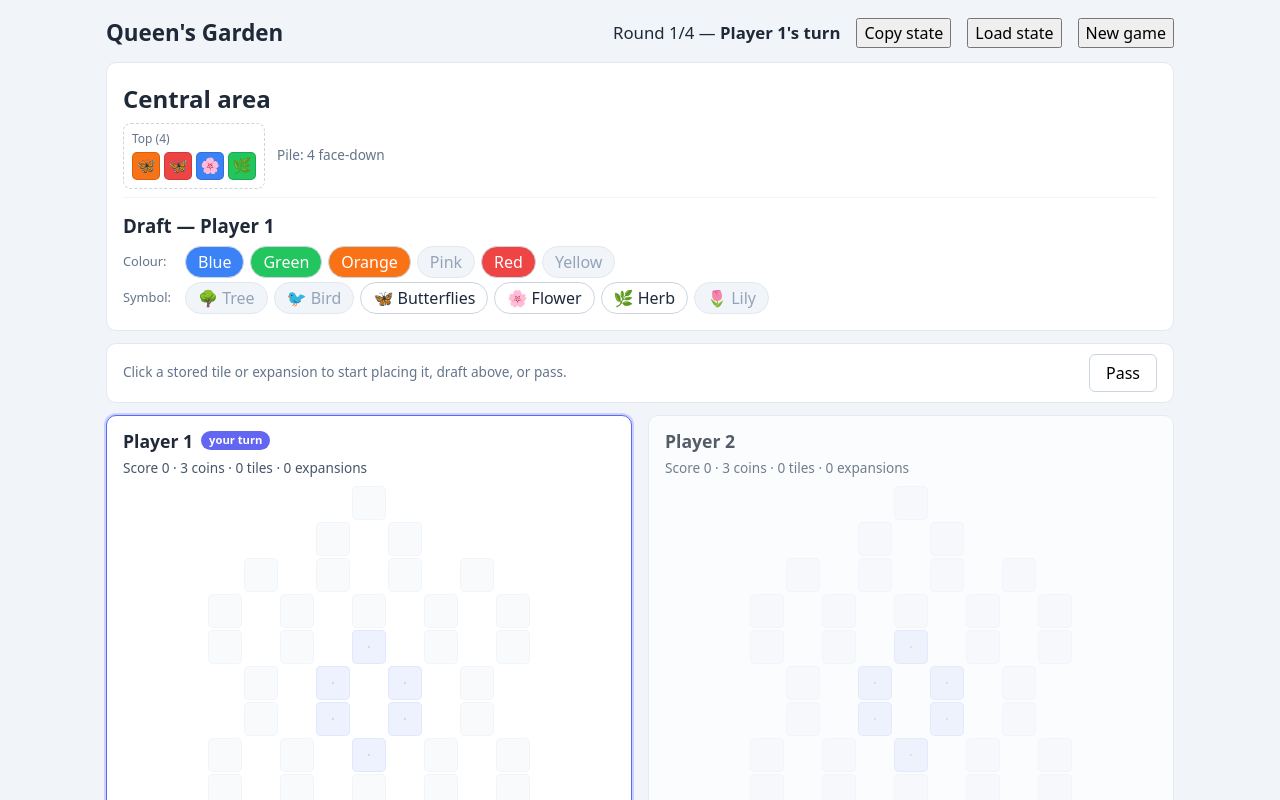
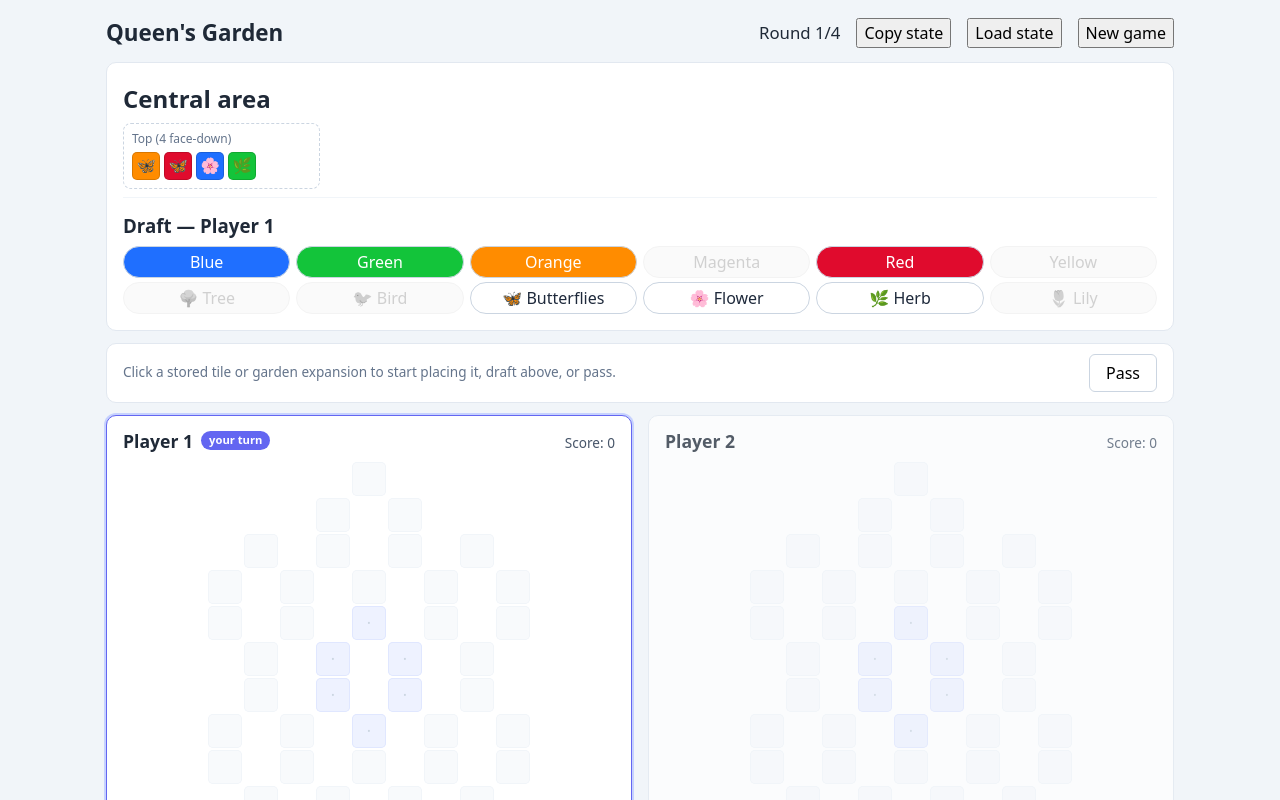
Before and after one commit to johnbillion/giochiamo, a React (Vite) app: page / in a window 1280 px wide. Shown: the top 800 px of the page. Built offline with nearby package versions, Linux system fonts and the light colour scheme.

Commit message:
Visual tweaks.

```diff
--- a/src/index.css
+++ b/src/index.css
@@ -82,8 +82,8 @@ button:disabled {
   margin: 6px 0;
 }
 .displays {
-  display: flex;
-  flex-wrap: wrap;
+  display: grid;
+  grid-template-columns: repeat(var(--displays, 5), minmax(0, 1fr));
   gap: 12px;
   align-items: flex-start;
 }
@@ -104,11 +104,6 @@ button:disabled {
   flex-wrap: wrap;
   min-height: 30px;
 }
-.pile {
-  align-self: center;
-  font-size: 0.85rem;
-  color: #64748b;
-}
 
 .draft {
   margin-top: 8px;
@@ -116,16 +111,11 @@ button:disabled {
   padding-top: 8px;
 }
 .chips {
-  display: flex;
+  display: grid;
+  grid-template-columns: repeat(6, minmax(0, 1fr));
   align-items: center;
   gap: 6px;
-  flex-wrap: wrap;
   margin: 4px 0;
-}
-.chips-label {
-  font-size: 0.8rem;
-  color: #64748b;
-  width: 56px;
 }
 .draft-chip {
   border: 1px solid #cbd5e1;
@@ -134,14 +124,29 @@ button:disabled {
   background: #fff;
   text-transform: capitalize;
   color: #1e293b;
+  text-align: center;
+  white-space: nowrap;
+  overflow: hidden;
+  text-overflow: ellipsis;
+}
+.draft-chip:not(:disabled):hover {
+  border-color: #94a3b8;
+  box-shadow: 0 2px 6px rgba(0, 0, 0, 0.18);
+  filter: brightness(1.08);
+  transform: translateY(-1px);
 }
 .draft-chip.draft-chip-colour:not(:disabled) {
   color: #fff;
+}
+/* Yellow's fill is too light for white text — use dark text for legibility. */
+.draft-chip.draft-chip-colour[data-colour='yellow']:not(:disabled) {
+  color: #1e293b;
 }
 .draft-chip:disabled {
   background: #f1f5f9 !important;
   color: #94a3b8;
   border-color: #e2e8f0;
+  filter: grayscale(1) opacity(0.5);
 }
 
 /* --- action bar --- */
@@ -186,8 +191,15 @@ button:disabled {
   border-color: #6366f1;
   box-shadow: 0 0 0 2px #c7d2fe;
 }
+.player-header {
+  display: flex;
+  align-items: baseline;
+  justify-content: space-between;
+  gap: 8px;
+  margin-bottom: 8px;
+}
 .player h2 {
-  margin: 0 0 4px;
+  margin: 0;
   font-size: 1.1rem;
   display: flex;
   align-items: center;
@@ -210,7 +222,7 @@ button:disabled {
 .score {
   font-size: 0.85rem;
   color: #475569;
-  margin-bottom: 8px;
+  white-space: nowrap;
 }
 
 /* --- garden grid --- */
@@ -273,6 +285,10 @@ button:disabled {
   padding: 2px;
   border-radius: 6px;
   display: inline-flex;
+}
+.item:not(:disabled):hover {
+  border-color: #94a3b8;
+  background: #f1f5f9;
 }
 .item:disabled {
   opacity: 0.85;
--- a/src/ui/Game.tsx
+++ b/src/ui/Game.tsx
@@ -7,11 +7,12 @@
 //   - the resulting state                      → applyAction
 // The UI's only job is to build candidate Actions from clicks and hand them to the engine.
 
-import { useEffect, useMemo, useRef, useState, type ReactNode } from 'react';
+import { useEffect, useMemo, useRef, useState, type CSSProperties, type ReactNode } from 'react';
 import {
   applyAction,
   availableActionTypes,
   createInitialState,
+  expansionsPerRound,
   isLegal,
   status,
 } from '../queens-garden/engine';
@@ -31,6 +32,7 @@ import {
   type Payment,
   type PlaceExpansionAction,
   type PlaceTileAction,
+  type PlayerCount,
   type PlayerState,
   type Expansion,
   type SlotId,
@@ -40,11 +42,13 @@ import {
 import { submit, type GameDispatch } from '../transport/submit';
 import {
   COLOUR_HEX,
+  COLOUR_LABEL,
   GRID_COLS,
   GRID_ROWS,
   expansionLabel,
   SLOT_LAYOUT,
   SYMBOL_GLYPH,
+  SYMBOL_LABEL,
   TileFace,
 } from './board';
 
@@ -311,8 +315,7 @@ export function Game() {
             <strong>Game over</strong>
           ) : (
             <>
-              Round {state.round}/{ROUND_COUNT} —{' '}
-              <strong>Player {state.currentPlayer + 1}'s turn</strong>
+              Round {state.round}/{ROUND_COUNT}
             </>
           )}
         </div>
@@ -347,24 +350,23 @@ export function Game() {
         <div className="draft">
           <h3>Draft {phase === Phase.Playing && `— Player ${state.currentPlayer + 1}`}</h3>
           <div className="chips">
-            <span className="chips-label">Colour:</span>
             {COLOURS.map((colour) => {
               const enabled = phase === Phase.Playing && draftable.has(`c:${colour}`);
               return (
                 <button
                   key={colour}
                   className="draft-chip draft-chip-colour"
+                  data-colour={colour}
                   disabled={!enabled}
                   onClick={() => draft({ kind: 'colour', colour })}
                   style={{ background: enabled ? COLOUR_HEX[colour] : undefined }}
                 >
-                  {colour}
+                  {COLOUR_LABEL[colour]}
                 </button>
               );
             })}
           </div>
           <div className="chips">
-            <span className="chips-label">Symbol:</span>
             {SYMBOLS.map((symbol) => {
               const enabled = phase === Phase.Playing && draftable.has(`s:${symbol}`);
               return (
@@ -374,7 +376,7 @@ export function Game() {
                   disabled={!enabled}
                   onClick={() => draft({ kind: 'symbol', symbol })}
                 >
-                  {SYMBOL_GLYPH[symbol]} {symbol}
+                  {SYMBOL_GLYPH[symbol]} {SYMBOL_LABEL[symbol]}
                 </button>
               );
             })}
@@ -387,7 +389,7 @@ export function Game() {
         <section className="actionbar">
           {sel.mode === 'idle' ? (
             <span className="hint">
-              Click a stored tile or expansion to start placing it, draft above, or pass.
+              Click a stored tile or garden expansion to start placing it, draft above, or pass.
             </span>
           ) : (
             <span className="placing">
@@ -454,10 +456,13 @@ function GameOver({ players }: { players: readonly PlayerState[] }) {
 
 function CentralArea({ state }: { state: State }) {
   const { central } = state;
+  // The round can expose up to `expansionsPerRound` expansion piles (the Top pile plus the opened
+  // ones); size the grid to that maximum so every pile sits at an equal fraction of the width.
+  const maxPiles = expansionsPerRound(state.players.length as PlayerCount);
   return (
-    <div className="displays">
+    <div className="displays" style={{ '--displays': maxPiles } as CSSProperties}>
       <div className="display">
-        <span className="display-label">Top{central.top ? ` (${central.top.tiles.length})` : ''}</span>
+        <span className="display-label">Top ({central.pile.length} face-down)</span>
         <div className="tiles">
           {central.top
             ? central.top.tiles.map((t, i) => <TileFace key={i} tile={t} size={28} />)
@@ -479,7 +484,6 @@ function CentralArea({ state }: { state: State }) {
           </div>
         </div>
       ))}
-      <div className="pile">Pile: {central.pile.length} face-down</div>
     </div>
   );
 }
@@ -507,16 +511,16 @@ function PlayerPanel({
   onExpansionItem: (i: number) => void;
   onCell: (slot: SlotId, dir: Direction) => void;
 }) {
-  const tiles = storageTiles(player.storage);
   return (
     <div className={`player${active ? ' active' : ''}`}>
-      <h2>
-        Player {id + 1} {active && <span className="turn-badge">your turn</span>}
-        {player.passed && <span className="passed-badge">passed</span>}
-      </h2>
-      <div className="score">
-        Score {player.score} · {storageCoins(player.storage)} coins · {tiles.length} tiles ·{' '}
-        {player.storage.expansions.length} expansions
+      <div className="player-header">
+        <h2>
+          Player {id + 1} {active && <span className="turn-badge">your turn</span>}
+          {player.passed && <span className="passed-badge">passed</span>}
+        </h2>
+        <div className="score">
+          Score: {player.score}
+        </div>
       </div>
 
       <Garden
--- a/src/ui/board.tsx
+++ b/src/ui/board.tsx
@@ -6,12 +6,22 @@ import type { Colour, Expansion, Symbol, Tile } from '../queens-garden/types';
 
 // The 6 colours → CSS fills. (The engine's colour names are arbitrary labels; these are ours.)
 export const COLOUR_HEX: Record<Colour, string> = {
-  blue: '#3b82f6',
-  green: '#22c55e',
-  orange: '#f97316',
-  pink: '#ec4899',
-  red: '#ef4444',
-  yellow: '#eab308',
+  blue: '#1f6fff',
+  green: '#13c43a',
+  orange: '#ff8c00',
+  pink: '#cf52ff',
+  red: '#e00b2d',
+  yellow: '#ffd000',
+};
+
+// The 6 colours → display names shown in the UI.
+export const COLOUR_LABEL: Record<Colour, string> = {
+  blue: 'Blue',
+  green: 'Green',
+  orange: 'Orange',
+  pink: 'Magenta',
+  red: 'Red',
+  yellow: 'Yellow',
 };
 
 // The 6 symbols → a glyph each.
@@ -22,6 +32,16 @@ export const SYMBOL_GLYPH: Record<Symbol, string> = {
   flower: '🌸',
   herb: '🌿',
   lily: '🌷',
+};
+
+// The 6 symbols → display names shown in the UI.
+export const SYMBOL_LABEL: Record<Symbol, string> = {
+  tree: 'Tree',
+  bird: 'Bird',
+  butterflies: 'Butterflies',
+  flower: 'Flower',
+  herb: 'Herb',
+  lily: 'Lily',
 };
 
 // Grid position [grid-row, grid-column] of every tile slot, indexed [slot][dir]. Lifted from
@@ -41,11 +61,13 @@ export const GRID_ROWS = 12;
 export const GRID_COLS = 9;
 
 export function tileLabel(tile: Tile): string {
-  return `${tile.colour} ${tile.symbol}`;
+  return `${COLOUR_LABEL[tile.colour]} ${SYMBOL_LABEL[tile.symbol]}`;
 }
 
 export function expansionLabel(expansion: Expansion): string {
-  return expansion.identity ? `${expansion.identity.colour} ${expansion.identity.symbol}` : 'blank';
+  return expansion.identity
+    ? `${COLOUR_LABEL[expansion.identity.colour]} ${SYMBOL_LABEL[expansion.identity.symbol]}`
+    : 'blank';
 }
 
 // A single tile face: a coloured square with its symbol glyph. `size` is the side length in px.
```
